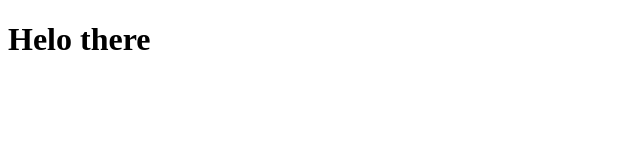
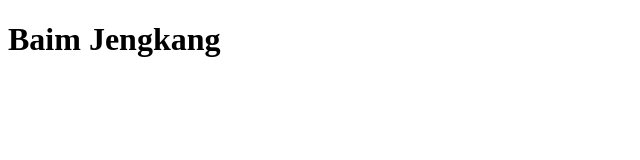
Before and after one commit to TWPtheGreat777/TWPtheGreat777.github.io, a plain HTML site: page index.html in a window 1280 px wide. Shown: the whole page, without its empty margins (0-640 px from the left). Drawn offline with Linux system fonts and the light colour scheme.

Commit message:
Update index.html
Tes comit di app github

```diff
--- a/index.html
+++ b/index.html
@@ -6,6 +6,6 @@
     <title>Document</title>
 </head>
 <body>
-    <h1>Helo there</h1>
+    <h1>Baim Jengkang</h1>
 </body>
 </html>
```
